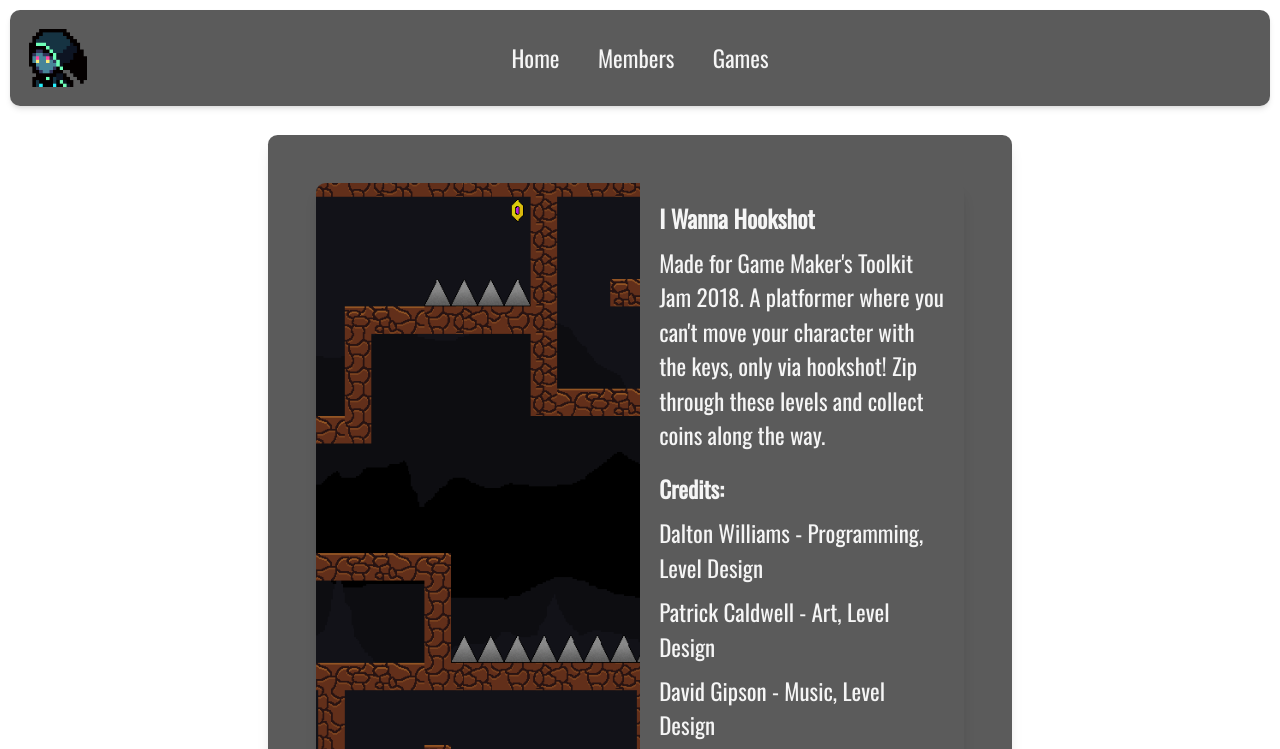
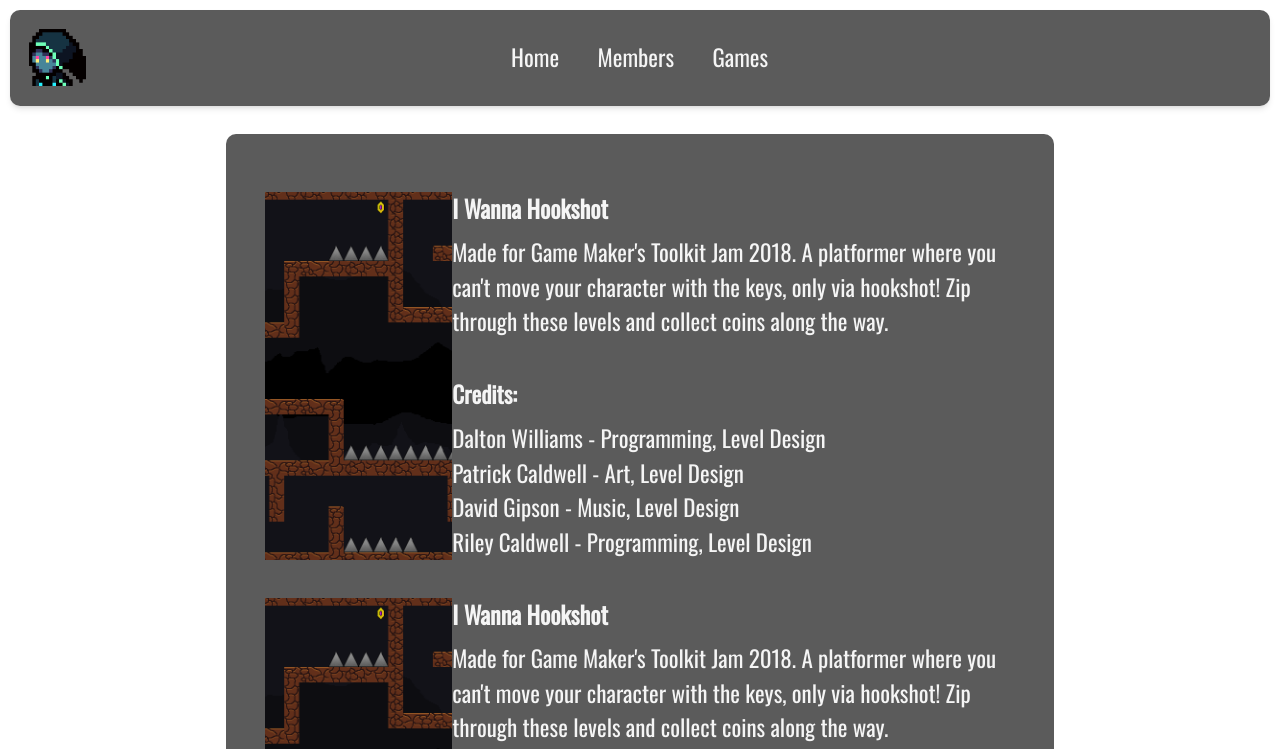
Before and after one commit to ThirdCharm/ThirdCharm.github.io, a plain HTML site: page index.html in a window 1280 px wide. Both pictures are taken after a click on the link "Games". Shown: the top 749 px of the page. Drawn offline with nearby package versions, Linux system fonts and the light colour scheme.

Commit message:
We're in a weird spot but that's ok :)

```diff
--- a/assets/css/style.css
+++ b/assets/css/style.css
@@ -15,7 +15,6 @@ body {
 .header {
     border-radius: 10px;
     background: rgba(22, 22, 22, 0.7);
-    margin: 10px;
     width: calc(100vw - 20px);
 }
 
--- a/index.html
+++ b/index.html
@@ -32,10 +32,10 @@
 		<link rel="stylesheet" href="https://fonts.googleapis.com/css?family=Oswald" />
         <link rel="stylesheet" href="assets/css/style.css" />
 	</head>
-	<body style="background-image: url('./assets/images/background.jpg')">
+	<body class="bg-cover bg-fixed">
 		<div class="flex flex-col min-h-screen">
             <!-- Header -->
-			<nav class="p-4 flex justify-between items-center shadow-md header">
+			<nav class="p-4 flex justify-between items-center shadow-md header sticky top-2 m-2">
 				<img src="assets/images/icon.png" alt="Circular Image" class="h-12" />
 				<div class="flex-grow flex justify-center items-center space-x-4" >
 					<a href="#home" class="nav-link block p-2" >Home</a>
@@ -82,20 +82,68 @@
 				</section>
 
                 <!-- Games section -->
-				<section id="games" class="content-section hidden p-10 rounded-lg shadow-lg w-3/5" >
-                    <div class="flex mx-auto rounded-lg overflow-hidden shadow-lg w-full">
+				<section id="games" class="content-section hidden flex flex-col h-4/5 w-2/3 p-8 *:my-4" >
+                    <div class="game flex">
                         <!-- Game Image -->
-                        <div class="flex-none w-1/2">
-                          <img src="assets/images/Hookshot.png" alt="I Wanna Hookshot game example" class="object-cover w-full h-full">
+                        <img src="assets/images/Hookshot.png" alt="I Wanna Hookshot game example" class="w-1/4 aspect-square object-cover">
+
+                        <!-- Content Area -->
+                        <div class="flex flex-col">
+                            <div class="mb-8">
+                                <h2 class="font-bold mb-2 text-xl">I Wanna Hookshot</h2>
+                                <p>Made for Game Maker's Toolkit Jam 2018. A platformer where you can't move your character with the keys, only via hookshot! Zip through these levels and collect coins along the way.</p>
                             </div>
+
+                            <!-- Credits List -->
+                            <div>
+                                <h3 class="font-semibold mb-2">Credits:</h3>
+                                <ul class="list-none">
+                                    <li>Dalton Williams - Programming, Level Design</li>
+                                    <li>Patrick Caldwell - Art, Level Design</li>
+                                    <li>David Gipson - Music, Level Design</li>
+                                    <li>Riley Caldwell - Programming, Level Design</li>
+                                </ul>
+                            </div>
+                        </div>
+                    </div>
+                    <div class="game flex">
+                        <!-- Game Image -->
+                        <img src="assets/images/Hookshot.png" alt="I Wanna Hookshot game example" class="w-1/4 aspect-square object-cover">
+
                         <!-- Content Area -->
-                        <div class="flex-1 p-4 overflow-y-auto">
+                        <div class="flex flex-col">
+                            <div class="mb-8">
                                 <h2 class="font-bold mb-2 text-xl">I Wanna Hookshot</h2>
-                          <p class="mb-4">Made for Game Maker's Toolkit Jam 2018. A platformer where you can't move your character with the keys, only via hookshot! Zip through these levels and collect coins along the way.</p>
+                                <p>Made for Game Maker's Toolkit Jam 2018. A platformer where you can't move your character with the keys, only via hookshot! Zip through these levels and collect coins along the way.</p>
+                            </div>
+
                             <!-- Credits List -->
-                          <div class="mt-4">
+                            <div>
                                 <h3 class="font-semibold mb-2">Credits:</h3>
-                            <ul class="list-none space-y-2">
+                                <ul class="list-none">
+                                    <li>Dalton Williams - Programming, Level Design</li>
+                                    <li>Patrick Caldwell - Art, Level Design</li>
+                                    <li>David Gipson - Music, Level Design</li>
+                                    <li>Riley Caldwell - Programming, Level Design</li>
+                                </ul>
+                            </div>
+                        </div>
+                    </div>
+                    <div class="game flex">
+                        <!-- Game Image -->
+                        <img src="assets/images/Hookshot.png" alt="I Wanna Hookshot game example" class="w-1/4 aspect-square object-cover">
+
+                        <!-- Content Area -->
+                        <div class="flex flex-col">
+                            <div class="mb-8">
+                                <h2 class="font-bold mb-2 text-xl">I Wanna Hookshot</h2>
+                                <p>Made for Game Maker's Toolkit Jam 2018. A platformer where you can't move your character with the keys, only via hookshot! Zip through these levels and collect coins along the way.</p>
+                            </div>
+
+                            <!-- Credits List -->
+                            <div>
+                                <h3 class="font-semibold mb-2">Credits:</h3>
+                                <ul class="list-none">
                                     <li>Dalton Williams - Programming, Level Design</li>
                                     <li>Patrick Caldwell - Art, Level Design</li>
                                     <li>David Gipson - Music, Level Design</li>
```
Lines whose indentation alone changed are shown as unchanged.
